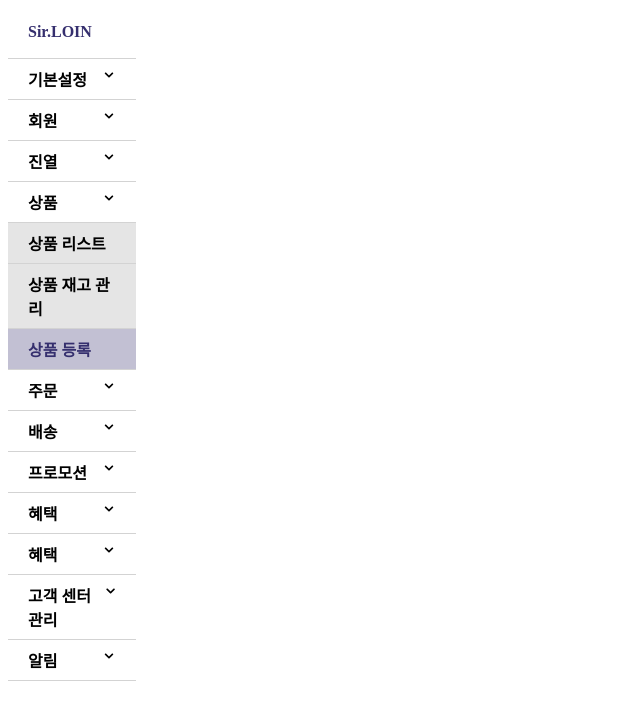
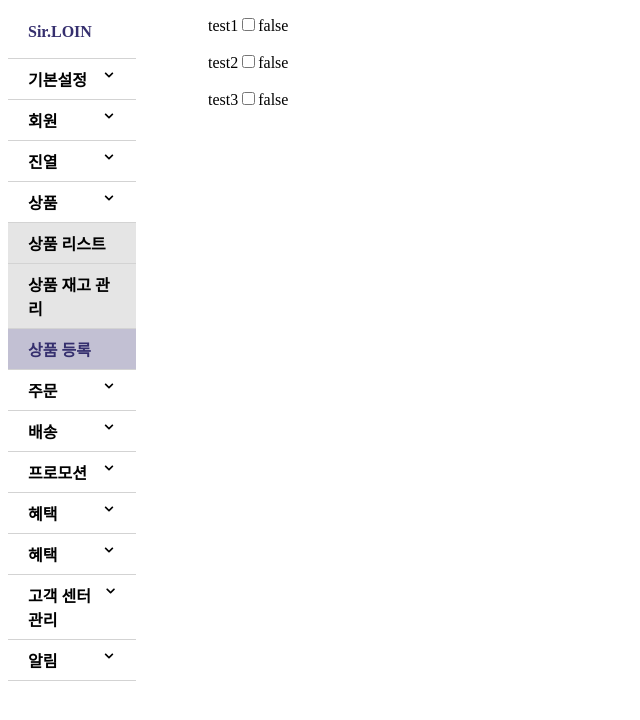
Before and after one commit to jyb1798/sirloin_cleancode, a React (Create React App) app: page / in a window 1280 px wide. Shown: the top 720 px of the page, without its empty margins (0-640 px from the left). Built offline with nearby package versions, Linux system fonts and the light colour scheme.

Commit message:
Modify : 라디오 버튼 수정 중

```diff
--- a/src/App.js
+++ b/src/App.js
@@ -1,32 +1,13 @@
 import styled from "styled-components";
 import Nav from "Component/Nav";
+import RadioButton from "Component/RadioButton";
 
 const App = () => {
   return (
     <div className="App">
       <Nav />
-      {/* <Main>
-        <PDdata>
-          <Topbar/>
-          <ProductSalesperiod />
-          <ProductInfo />
-          <PDOption/>
-          <ProductImage/>
-          <ProductInfoNotice/>
-          <ProductDelivery/>
-          <PDMileage/>
-          <ETC/>
-        </PDdata>
-     </Main> */}
+      <RadioButton />
     </div>
   );
 };
 export default App;
-
-const Main = styled.div`
-  margin-left: 10vw;
-  padding: 0.5em;
-  padding-top: 5vh;
-  border: 0.1em solid rgb(200, 200, 200);
-  border-radius: 5px;
-`;
--- /dev/null
+++ b/src/Component/RadioButton/index.js
@@ -0,0 +1,53 @@
+import React, { useCallback, useEffect, useState } from "react";
+import * as S from "./style";
+
+const RadioButton = () => {
+  const [checkboxArray, setCheckboxArray] = useState([
+    {
+      id: "a123",
+      name: "test1",
+      checked: false,
+    },
+    {
+      id: "b123",
+      name: "test2",
+      checked: false,
+    },
+    {
+      id: "c123",
+      name: "test3",
+      checked: false,
+    },
+  ]);
+
+  useEffect(() => {
+    console.table(checkboxArray);
+  }, [checkboxArray]);
+
+  const handleChange = useCallback((e, value) => {
+    setCheckboxArray((prev) =>
+      prev.map((item) =>
+        item.id === value.id ? { ...item, checeked: e.target.checked } : item
+      )
+    );
+  }, []);
+
+  return (
+    <div>
+      {checkboxArray.map((value) => (
+        <S.RadioContainer key={value.id} style={{ marginBottom: "10px" }}>
+          <label htmlFor={value.id}>{value.name}</label>
+          <S.RadioInput
+            id={value.id}
+            type="checkbox"
+            value={value.name}
+            onChange={(e) => handleChange(e, value)}
+          />
+          <span>{value.checked.toString()}</span>
+        </S.RadioContainer>
+      ))}
+    </div>
+  );
+};
+
+export default RadioButton;
--- /dev/null
+++ b/src/Component/RadioButton/style.js
@@ -0,0 +1,9 @@
+import styled from "styled-components";
+
+export const RadioContainer = styled.div`
+  margin: auto 200px;
+`;
+
+export const RadioInput = styled.input`
+  margin-top: 10px;
+`;
```
